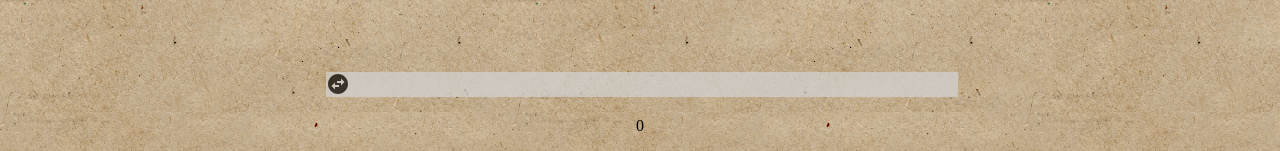
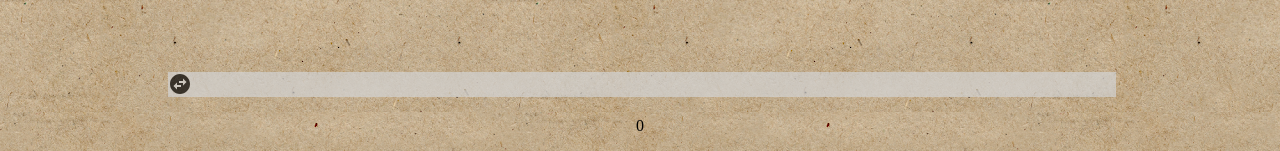
Before and after one commit to jojoscholzgmailcom/mystery, a plain HTML site: page index.html in a window 1280 px wide. Shown: the part 656-807 px from the top of the page. Drawn offline with Linux system fonts and the light colour scheme.

Commit message:
Update design.css

```diff
--- a/design.css
+++ b/design.css
@@ -9,8 +9,8 @@ body{
 }
 
 .slidecontainer {
-  width: 50%;
-  margin-left: 25%;
+  width: 75%;
+  margin-left: 12.5%;
 }
 
 .slider {
```
